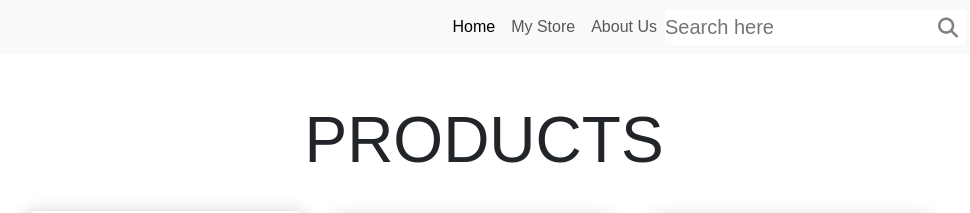
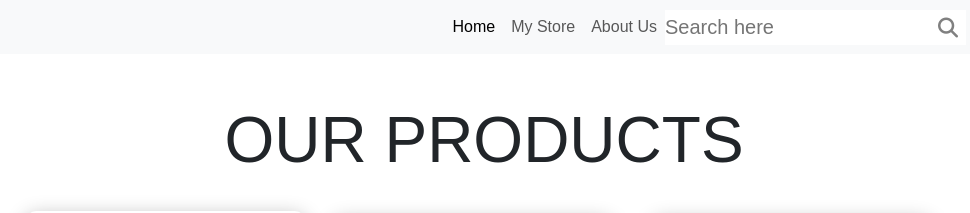
Before and after one commit to Kloy24/Final-MP1, a plain HTML site: page store.html in a window 1280 px wide. Shown: the top 213 px of the page, 156-1126 px from the left. Drawn offline with nearby package versions, Linux system fonts and the light colour scheme.

Commit message:
Update store.html

```diff
--- a/store.html
+++ b/store.html
@@ -158,7 +158,7 @@
     </header>
   <div class="d-flex align-content-stretch flex-wrap p-5">
      <div class="main-products">
-        <h1>products</h1><br>
+        <h1>our products</h1><br>
      </div>
           <div class="products">
              <div class="row">
```
